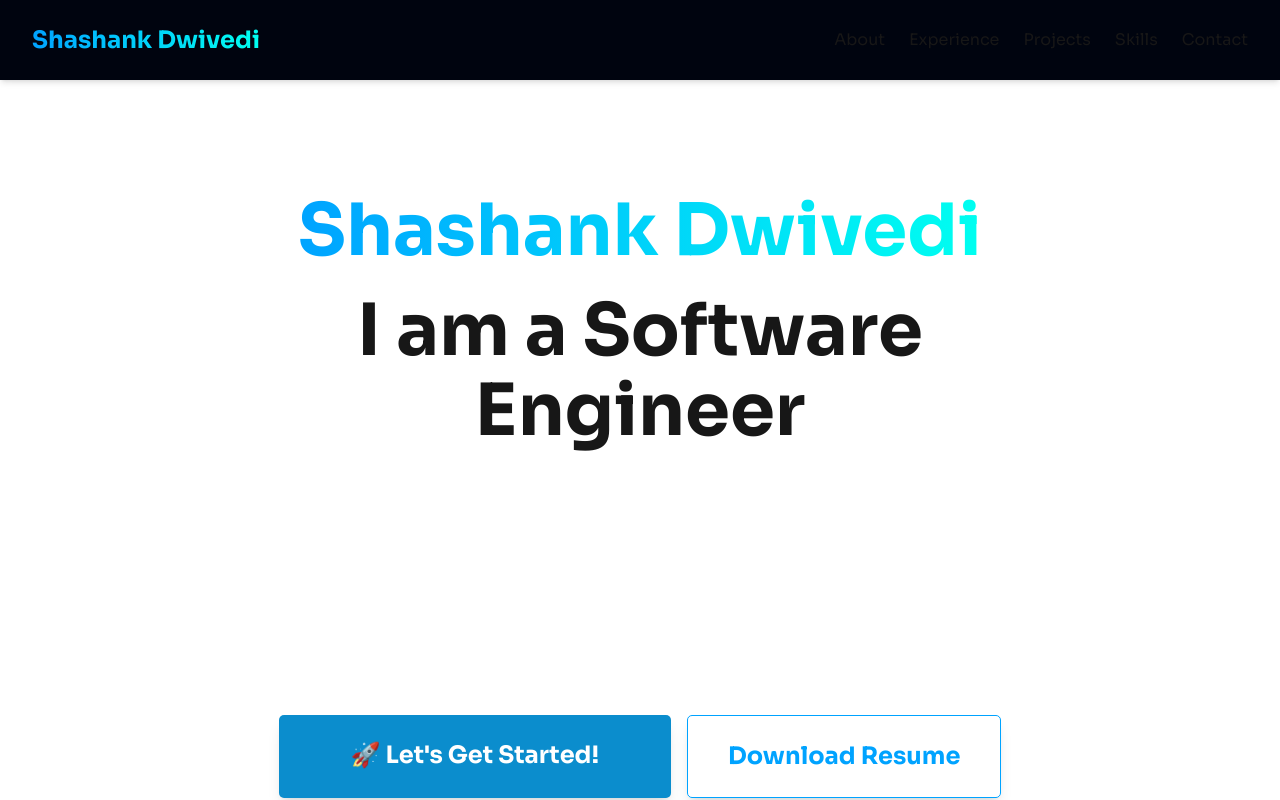
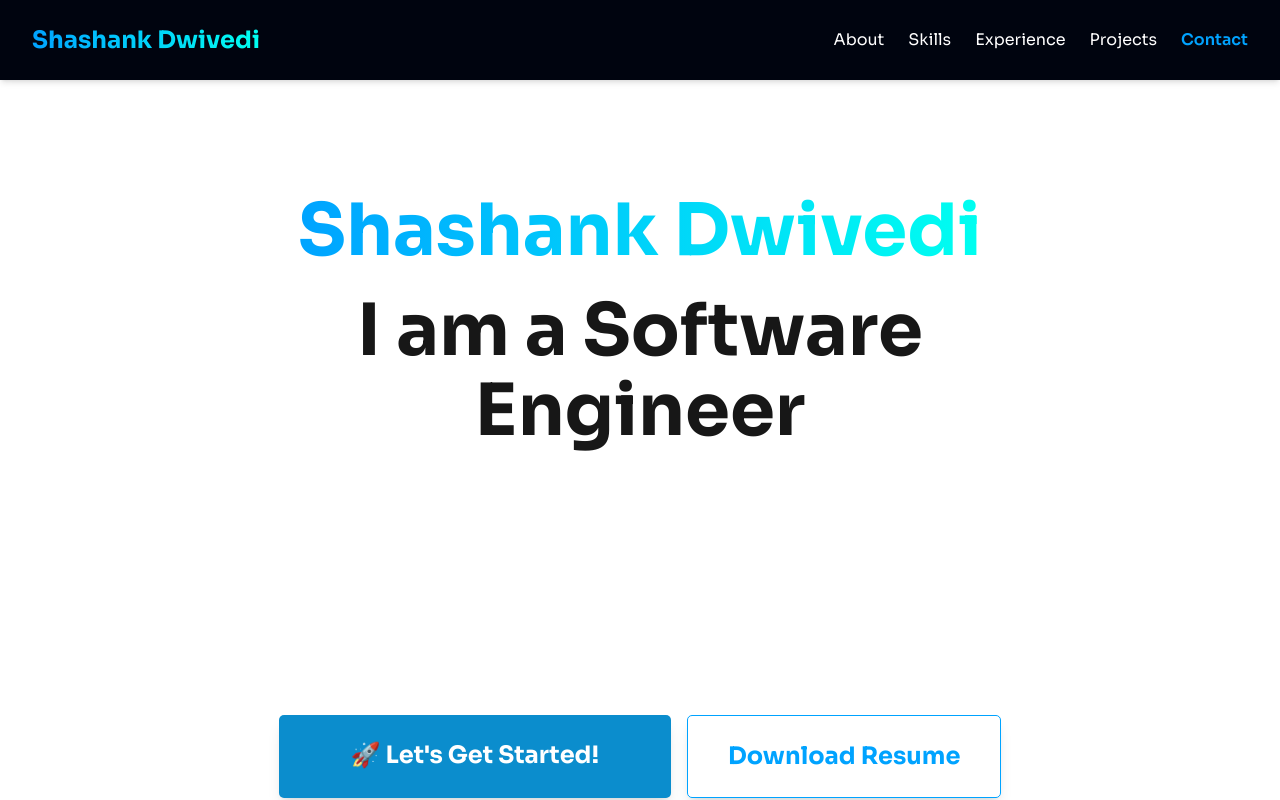
Before and after one commit to Shanky-21/portfolio_, a Next.js app: page / in a window 1280 px wide. Shown: the top 800 px of the page. Built offline with nearby package versions, Linux system fonts and the light colour scheme.

Commit message:
header related

```diff
--- a/src/components/Header.tsx
+++ b/src/components/Header.tsx
@@ -1,47 +1,116 @@
 "use client";
 
 import Link from 'next/link';
-import { useState } from 'react';
+import { useState, useEffect, useCallback } from 'react';
 import { FaBars, FaTimes } from 'react-icons/fa';
 
+// Corrected order to match page.tsx
 const navLinks = [
-  { href: "#about", label: "About" },
-  { href: "#experience", label: "Experience" },
-  { href: "#projects", label: "Projects" },
-  { href: "#skills", label: "Skills" },
-  { href: "#contact", label: "Contact" },
+  { href: "#about", label: "About", id: "about" },
+  { href: "#skills", label: "Skills", id: "skills" },
+  { href: "#experience", label: "Experience", id: "experience" },
+  { href: "#projects", label: "Projects", id: "projects" },
+  { href: "#contact", label: "Contact", id: "contact" },
 ];
 
 const Header = () => {
   const [isMobileMenuOpen, setIsMobileMenuOpen] = useState(false);
+  const [activeSection, setActiveSection] = useState('');
 
-  const toggleMobileMenu = () => {
-    setIsMobileMenuOpen(!isMobileMenuOpen);
+  const toggleMobileMenu = () => setIsMobileMenuOpen(!isMobileMenuOpen);
+  const closeMobileMenu = () => setIsMobileMenuOpen(false);
+
+  const debounce = <F extends (...args: any[]) => any>(func: F, waitFor: number) => {
+    let timeout: ReturnType<typeof setTimeout> | null = null;
+    return (...args: Parameters<F>): void => {
+      if (timeout) clearTimeout(timeout);
+      timeout = setTimeout(() => func(...args), waitFor);
+    };
   };
 
-  const closeMobileMenu = () => {
-    setIsMobileMenuOpen(false);
+  const handleScroll = useCallback(() => {
+    let newActiveSection = '';
+    const offset = 70; // Threshold from the top of the viewport
+
+    // Iterate navLinks from top to bottom (order in array = order on page)
+    for (let i = 0; i < navLinks.length; i++) {
+      const link = navLinks[i];
+      const sectionElement = document.getElementById(link.id);
+      if (sectionElement) {
+        const rect = sectionElement.getBoundingClientRect();
+        if (rect.top <= offset) {
+          newActiveSection = link.id;
+        } else {
+          if (newActiveSection !== '') {
+            break;
+          }
+        }
+      }
+    }
+
+    const atBottom = (window.innerHeight + Math.ceil(window.scrollY)) >= (document.body.offsetHeight - 5);
+    if (atBottom && navLinks.length > 0) {
+      newActiveSection = navLinks[navLinks.length - 1].id;
+    }
+
+    if (activeSection !== newActiveSection) {
+      setActiveSection(newActiveSection);
+    }
+  }, [activeSection]);
+
+  useEffect(() => {
+    const debouncedScrollHandler = debounce(handleScroll, 30); // Slightly faster debounce
+    window.addEventListener('scroll', debouncedScrollHandler);
+    debouncedScrollHandler();
+
+    return () => window.removeEventListener('scroll', debouncedScrollHandler);
+  }, [handleScroll]);
+
+  const handleLogoClick = () => {
+    closeMobileMenu();
+    setActiveSection('');
   };
+
+  const handleNavLinkClick = (event: React.MouseEvent<HTMLAnchorElement>, href: string, targetId: string) => {
+    event.preventDefault();
+
+    setActiveSection(targetId);
+    closeMobileMenu();
+
+    const element = document.getElementById(targetId);
+    if (element) {
+      element.scrollIntoView({ behavior: 'auto', block: 'start' });
+    }
+
+    if (window.location.hash !== href) {
+      history.replaceState(null, '', href);
+    }
+  };
+
+  const linkBaseClasses = "transition-all duration-150 ease-in-out";
 
   return (
     <header className="py-6 px-4 md:px-8 sticky top-0 z-50 bg-[#00040F] bg-opacity-80 backdrop-blur-md shadow-md">
       <nav className="container mx-auto flex justify-between items-center">
-        <Link href="/" className="text-2xl font-bold" onClick={closeMobileMenu}>
+        <Link href="/" className="text-2xl font-bold" onClick={handleLogoClick}>
           <span className="bg-clip-text text-transparent bg-gradient-to-r from-[#00A3FF] to-[#00FFF0]">
             Shashank Dwivedi
           </span>
         </Link>
 
-        {/* Desktop Navigation */}
         <div className="hidden md:flex space-x-6">
           {navLinks.map((link) => (
-            <Link key={link.href} href={link.href} className="hover:text-[#00A3FF] transition-colors">
+            <a
+              key={link.id}
+              href={link.href}
+              className={`${linkBaseClasses} hover:text-[#00A3FF] cursor-pointer ${activeSection === link.id ? 'text-[#00A3FF] font-semibold' : 'text-white'}`}
+              onClick={(e) => handleNavLinkClick(e, link.href, link.id)}
+            >
               {link.label}
-            </Link>
+            </a>
           ))}
         </div>
 
-        {/* Mobile Menu Button */}
         <div className="md:hidden">
           <button
             onClick={toggleMobileMenu}
@@ -53,19 +122,18 @@ const Header = () => {
         </div>
       </nav>
 
-      {/* Mobile Navigation Menu */}
       {isMobileMenuOpen && (
         <div className="md:hidden absolute top-full left-0 right-0 bg-[#00040F] bg-opacity-95 backdrop-blur-md shadow-lg py-4 z-40">
           <div className="container mx-auto flex flex-col items-center space-y-4 px-4">
             {navLinks.map((link) => (
-              <Link
-                key={link.href}
+              <a
+                key={link.id}
                 href={link.href}
-                className="hover:text-[#00A3FF] transition-colors py-2 text-lg w-full text-center"
-                onClick={closeMobileMenu}
+                className={`${linkBaseClasses} py-2 text-lg w-full text-center hover:text-[#00A3FF] cursor-pointer ${activeSection === link.id ? 'text-[#00A3FF] font-semibold' : 'text-white'}`}
+                onClick={(e) => handleNavLinkClick(e, link.href, link.id)}
               >
                 {link.label}
-              </Link>
+              </a>
             ))}
           </div>
         </div>
```
